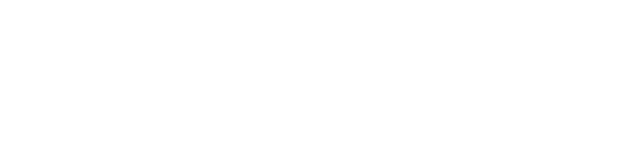
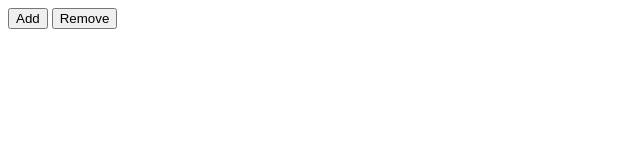
Before and after one commit to Shivamisrich/javascript-revision, a plain HTML site: page 12g.html in a window 1280 px wide. Shown: the whole page, without its empty margins (0-640 px from the left). Drawn offline with Linux system fonts and the light colour scheme.

Commit message:
12g.wavy

```diff
--- a/12g.html
+++ b/12g.html
@@ -4,14 +4,23 @@
     <title>App</title>
   </head>
   <body>
+    <button onclick="
+      amount++;
+      ">Add</button>
+    <button onclick="
+    amount--;
+    ">Remove</button>
+
     <script>
+      let amount = 2;
       setInterval(function() {
         if (document.title === 'App') {
-          document.title = '(2) New messages';
+          document.title = `(${amount}) New messages`;
         } else {
           document.title = 'App';
         }
       }, 1000);
+
     </script>
   </body>
 </html>
```
